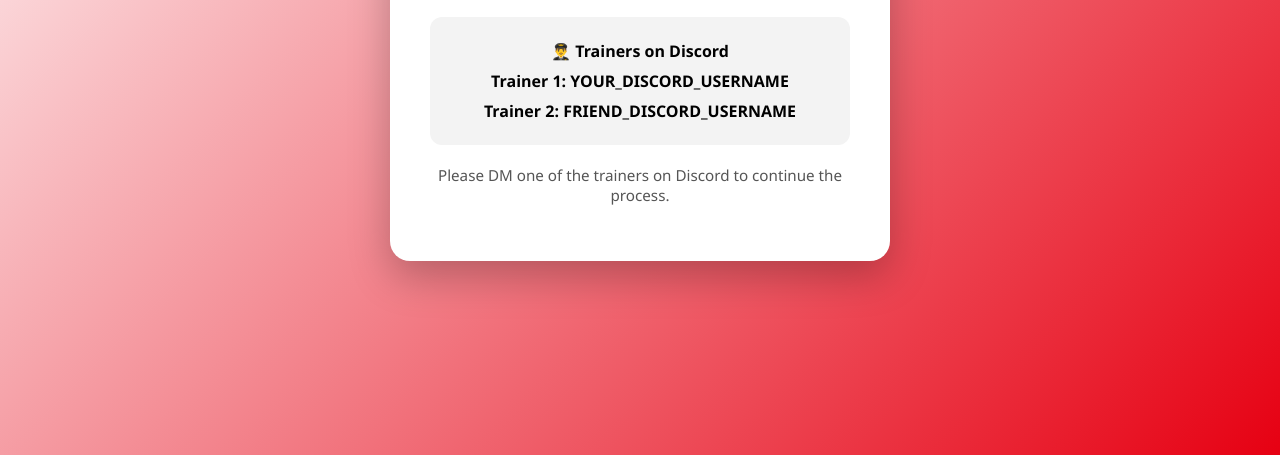
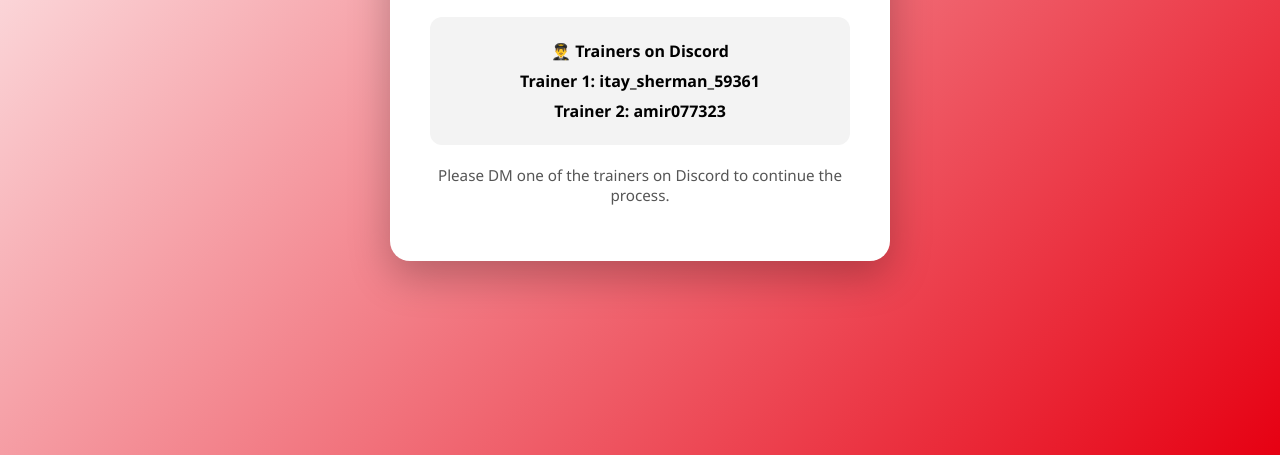
Before and after one commit to itays20131/Air-canda-join-form, a plain HTML site: page thankyou.html in a window 1280 px wide. Shown: the part 345-800 px from the top of the page. Drawn offline with Linux system fonts and the light colour scheme.

Commit message:
Update thankyou.html

```diff
--- a/thankyou.html
+++ b/thankyou.html
@@ -57,8 +57,10 @@ h1 {
 
     <div class="trainers">
         <p>👨‍✈️ Trainers on Discord</p>
-        <p>Trainer 1: <strong>YOUR_DISCORD_USERNAME</strong></p>
-        <p>Trainer 2: <strong>FRIEND_DISCORD_USERNAME</strong></p>
+        <p>Trainer 1:
+     itay_sherman_59361
+        <p>Trainer 2:
+      amir077323
     </div>
 
     <p class="note">
```
